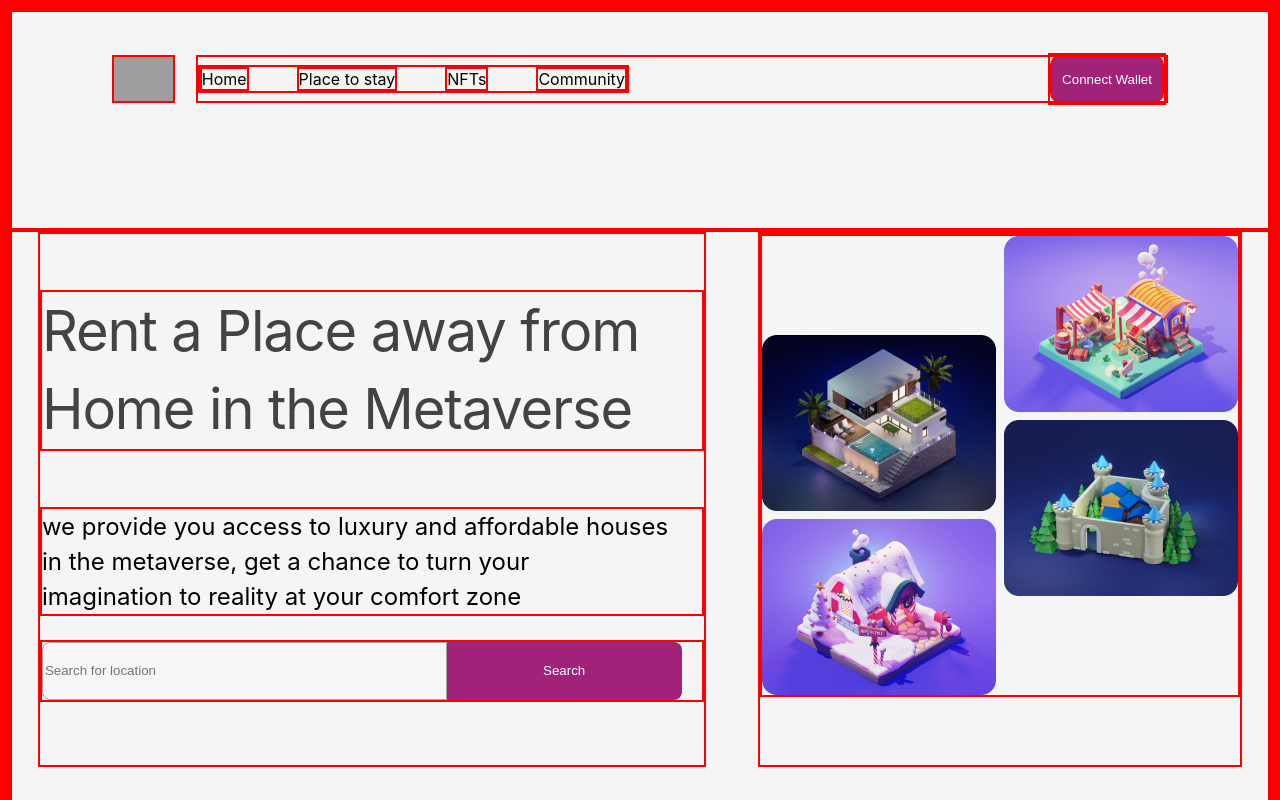
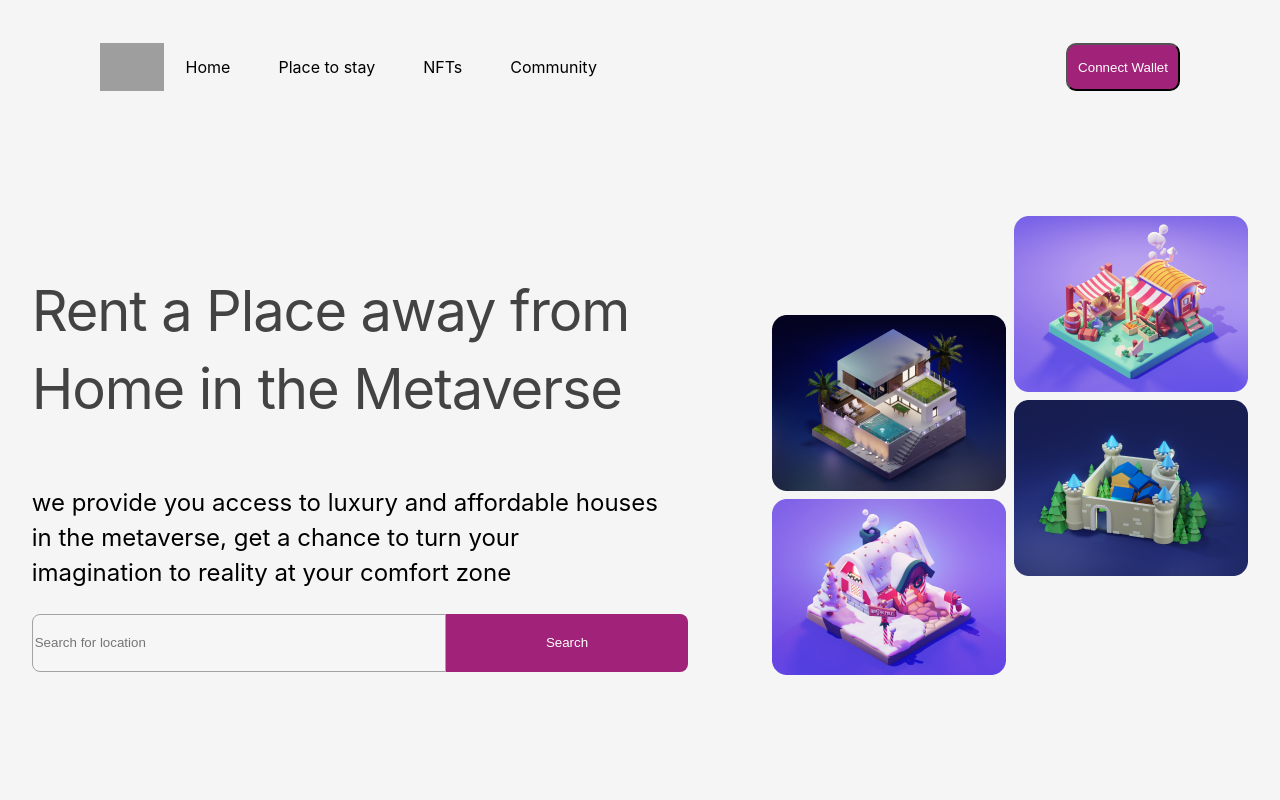
Before and after one commit to Chimz-Codes-ZM/meta_bnb, a React (Create React App) app: page / in a window 1280 px wide. Shown: the top 800 px of the page. Built offline with nearby package versions, Linux system fonts and the light colour scheme; grey boxes are pictures that could not be loaded.

Commit message:
removed red borders and added styling to the footer

```diff
--- a/src/Styling/App.css
+++ b/src/Styling/App.css
@@ -2,9 +2,6 @@ body {
     background-color: #f5f5f5;
 }
 
-* {
-    border: 2px solid red;
-}
 
 nav {
     display: flex;
@@ -47,7 +44,6 @@ button {
     /* max-width: 170px; */
     height: 48px;
     border-radius: 10px;
-    border: 2px solid red;
     background: #A02279;
     color: white;
     cursor: pointer;
--- a/src/Styling/Footer.css
+++ b/src/Styling/Footer.css
@@ -1,67 +1,43 @@
-body {
-  background-color: #f5f5f5;
+.footer {
+  display: flex;
+  height: auto;
+  flex-wrap: wrap;
+  justify-content: space-around;
+
+  background: #1d1d1e;
+  color: white;
 }
 
-* {
-  border: 2px solid red;
-}
-
-nav {
-  display: flex;
-  height: 48px;
-  /* width: 86%;   */
-  padding: 43px 100px 125px 100px;
-  justify-content: space-around;
-  gap: 2%;
-  /* flex-wrap: wrap; */
+.footer-logos {
+  /* width: 16%; */
+  /* height: 230px; */
+  /* margin-left: 113px; */
+  margin-top: 58px;
 
 }
 
-#met-logo {
-  max-width: 100%;
-height: auto;
-width: auto\9;
+.socials {
+    display: flex;
+    gap: 32px;
+    margin: 96px 0px 55px 0px;
 }
 
-
-
-.nav-buttons {
+.footer-content {
   display: flex;
-  justify-content: center;
-  align-items: center;
-  width: 100%;
-}
-
-.links {
-  /* width: 626px; */
-  display: flex;
-  flex-direction: row;
-  align-items: flex-start;
-  padding: 0px;
-  gap: 48px;
-  margin-right: auto;
+  width: 50%;
+  /* height: 169px; */
+  gap: 25%;
+  margin-top: 63px;
   flex-wrap: wrap;
 }
 
-button {
-  /* max-width: 170px; */
-  height: 48px;
-  border-radius: 10px;
-  border: 2px solid red;
-  background: #A02279;
-  color: white;
-  cursor: pointer;
-  padding: 10px;
-
+.community,
+.places,
+.about-us {
+  color: #f1f3f9;
+  font-weight: 400;
+  font-size: 12px;
+  line-height: 15px;
+  display: flex;
+  flex-direction: column;
 }
-
-
-button:hover {
-  background-color: #64214c;
-  transition: 0.7s
-}
-
-button:not(:hover) {
-  background-color: #A02279;
-  transition: 0.7s;
-}
```
